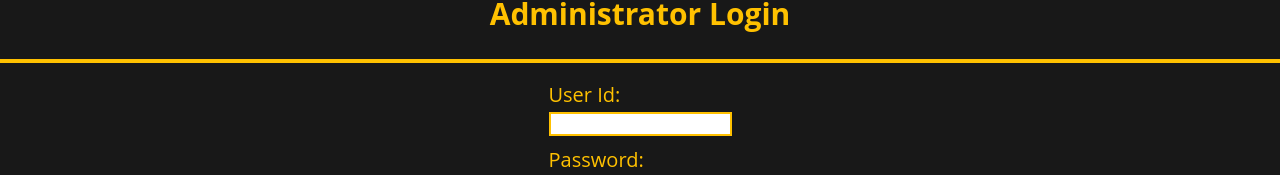
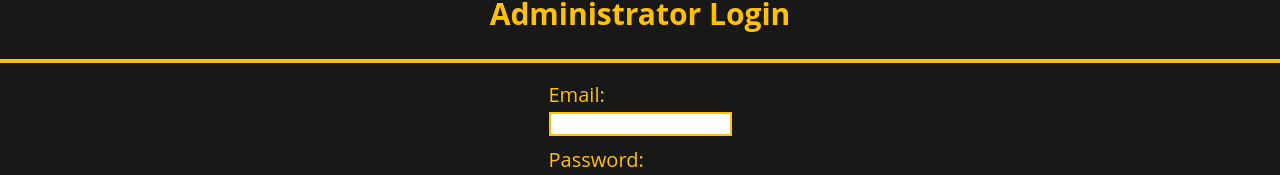
Before and after one commit to techswitch-learners/testswitch-frontend-admin, a Next.js app: page /login in a window 1280 px wide. Shown: the part 293-468 px from the top of the page. Built offline with nearby package versions, Linux system fonts and the light colour scheme.

Commit message:
Used in-built validation instead, and email instead of user ID

```diff
--- a/components/LoginForm/LoginForm.tsx
+++ b/components/LoginForm/LoginForm.tsx
@@ -15,19 +15,6 @@ export function LoginForm(props: LoginFormProps): JSX.Element {
     const {userId, password, setUserId, setPassword} = props;
     const router = useRouter();
 
-    function allCredentialsProvided(userId: string, password: string): boolean{
-
-        if (password == "") {
-            alert("You did not enter a password! please enter your password.");
-            return false;
-        }
-        if (userId == "") {
-            alert("You did not enter a User ID! Please enter your user ID.");
-            return false;
-        }
-        return true;
-    }
-
     function credentialsAreValid(statusCode: number): boolean {
 
         if (statusCode == 403) {
@@ -42,28 +29,22 @@ export function LoginForm(props: LoginFormProps): JSX.Element {
     }
 
     async function tryLogin(event: FormEvent): Promise<void> {
-        //Validate Client Side
-        if (allCredentialsProvided(props.userId, props.password)) {
-
-            //Check api for credentials
             const apiStatusCode = await tryLoginApi(props.userId, props.password);
-
-            //Validate Server Side
             credentialsAreValid(apiStatusCode) ? await router.push('/candidates') : {};
-        }
         event.preventDefault();
     }
 
     return (
         <form onSubmit={tryLogin} className={scss.form}>
             <label className={scss.label}>
-                User Id:
+                Email:
                 <br/>
                 <input
                     className={scss.input}
-                    type={"text"}
+                    type={"email"}
                     value={props.userId}
                     onChange={event => props.setUserId(event.target.value)}
+                    required={true}
                 />
             </label>
             <label className={scss.label}>
@@ -74,6 +55,7 @@ export function LoginForm(props: LoginFormProps): JSX.Element {
                     type={"password"}
                     value={props.password}
                     onChange={event => props.setPassword(event.target.value)}
+                    required={true}
                 />
             </label>
             <button className={scss.login} type="submit">Log In</button>
```
